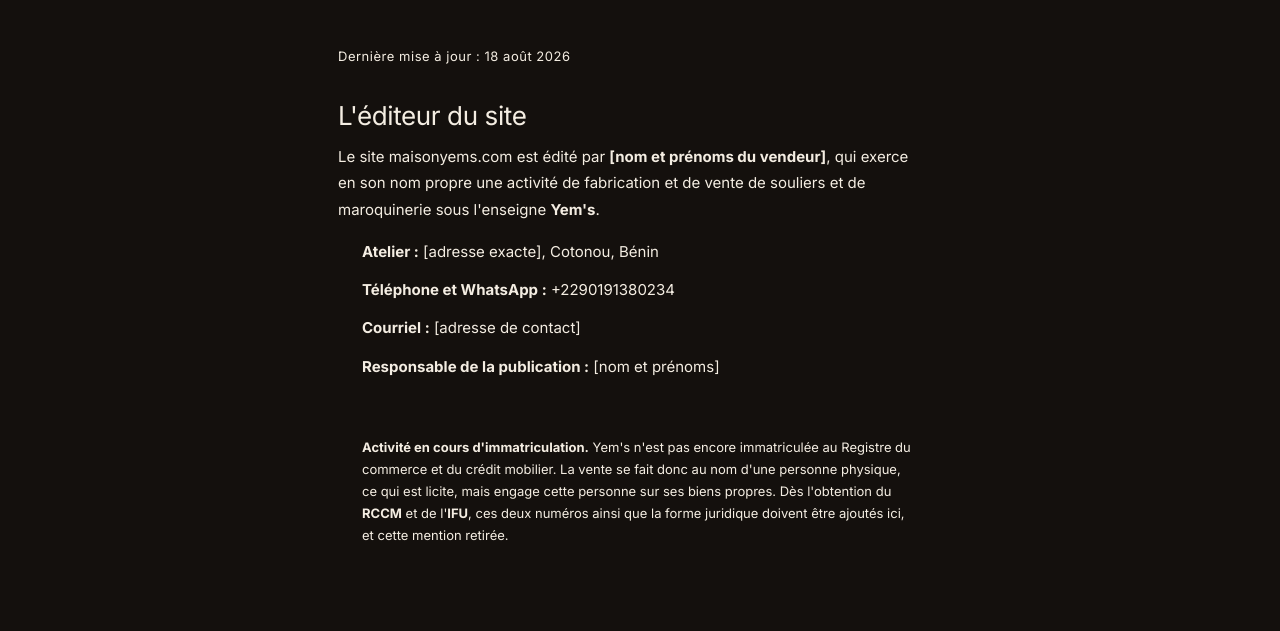
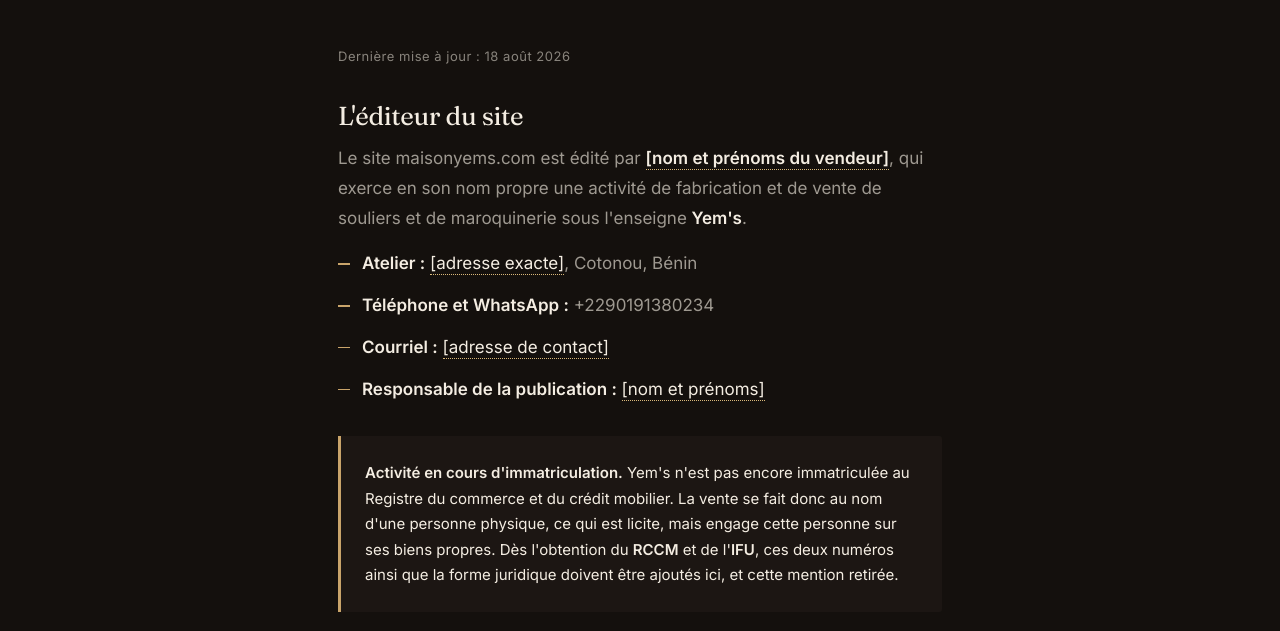
Before and after one commit to abou-arch/Site_ecommerce_Yem-s, a website: page mentions-legales.html in a window 1280 px wide. Shown: the part 270-901 px from the top of the page. Drawn offline with Linux system fonts and the light colour scheme.

Commit message:
Pieces en attente non commandables, feuille legale sur les vrais jetons

```diff
--- a/assets/css/legal.css
+++ b/assets/css/legal.css
@@ -2,34 +2,46 @@
    Yem's — Pages légales
 
    Un document juridique se lit mal par nature. Le seul levier honnête est la
-   typographie : une mesure courte, de l'air entre les blocs, et une hiérarchie
+   typographie : une mesure courte, de l'air entre les blocs, une hiérarchie
    qu'on saisit sans lire. Rien de décoratif ici.
+
+   Note d'écriture : la première version de cette feuille inventait des noms
+   de variables (--ink, --brass, --font-serif) et supposait un fond clair.
+   Le site est en fond espresso et ses jetons s'appellent --text, --brass-400,
+   --font-display. Les couleurs ne s'appliquaient donc pas et les contrastes
+   avaient été calculés contre le mauvais fond. Tout est repris ici sur les
+   jetons réels de base.css.
    =========================================================================== */
 
 .legal {
   margin-top: var(--sp-7);
-  /* Environ 68 caractères par ligne. Au-delà, l'œil perd la ligne suivante et
-     c'est exactement ce qui fait qu'on ne lit pas les CGV. */
+  /* Environ 68 caractères par ligne. Au-delà, l'œil rate la ligne suivante,
+     et c'est une des raisons pour lesquelles personne ne lit les CGV. */
   max-width: 68ch;
-  font-size: var(--fs-base);
+  font-size: var(--fs-md);
   line-height: 1.75;
+  color: var(--text-muted);
 }
 
+.legal strong { color: var(--text); font-weight: 600; }
+
 .legal h2 {
-  font-family: var(--font-serif);
+  font-family: var(--font-display);
   font-size: var(--fs-xl);
   font-weight: 400;
   line-height: 1.25;
+  color: var(--text);
   margin: var(--sp-8) 0 var(--sp-3);
-  /* Le filet reprend le point de sellier de la marque, en très discret : il
-     sépare les articles sans ajouter une ligne de plus à lire. */
+  /* Un filet sépare les articles sans ajouter une ligne à lire. */
   padding-top: var(--sp-5);
-  border-top: 1px solid color-mix(in srgb, var(--ink) 14%, transparent);
+  border-top: 1px solid var(--border);
 }
 
 .legal h2:first-of-type { border-top: 0; padding-top: 0; margin-top: var(--sp-6); }
 
 .legal p { margin: 0 0 var(--sp-4); }
+
+.legal a { color: var(--accent); }
 
 .legal__liste {
   list-style: none;
@@ -39,13 +51,10 @@
   gap: var(--sp-3);
 }
 
-.legal__liste li {
-  position: relative;
-  padding-left: var(--sp-5);
-}
+.legal__liste li { position: relative; padding-left: var(--sp-5); }
 
-/* Une puce en trait plutôt qu'un rond : c'est le même vocabulaire graphique
-   que la couture du reste du site. */
+/* Une puce en trait plutôt qu'un rond : même vocabulaire graphique que la
+   couture du reste du site. */
 .legal__liste li::before {
   content: "";
   position: absolute;
@@ -53,13 +62,12 @@
   top: .82em;
   width: 12px;
   height: 1.5px;
-  background: var(--brass);
-  opacity: .75;
+  background: var(--brass-400);
 }
 
 .legal__stamp {
   font-size: var(--fs-sm);
-  color: var(--ink-soft);
+  color: var(--text-subtle);
   letter-spacing: .04em;
 }
 
@@ -70,19 +78,26 @@
 .legal__note {
   margin: var(--sp-6) 0;
   padding: var(--sp-5);
-  border-left: 3px solid var(--brass);
+  border-left: 3px solid var(--brass-400);
   border-radius: 0 var(--radius-sm) var(--radius-sm) 0;
-  background: color-mix(in srgb, var(--brass) 9%, transparent);
-  font-size: var(--fs-sm);
+  background: var(--bg-elevated);
+  color: var(--text);
+  font-size: var(--fs-base);
   line-height: 1.7;
 }
 
-/* Champ que le client doit remplir. Souligné en pointillé pour qu'on ne le
-   confonde pas avec du texte définitif. */
+/* Champ que le client doit remplir. Pointillé pour qu'on ne le confonde pas
+   avec du texte définitif.
+
+   Sur fond espresso, c'est le laiton CLAIR qui porte : --brass-300 donne
+   9,4:1, largement au-dessus des 3:1 exigés d'un élément d'interface. Le
+   laiton sombre, lui, disparaîtrait complètement ici. La règle de la planche
+   d'identité s'applique à l'envers sur fond sombre, et c'est exactement le
+   genre de détail qu'on rate en copiant une feuille de style. */
 .legal__champ {
-  border-bottom: 1.5px dotted var(--brass);
+  border-bottom: 1.5px dotted var(--brass-300);
   padding-bottom: 1px;
-  color: var(--ink);
+  color: var(--text);
 }
 
 @media (max-width: 640px) {
--- a/mentions-legales.html
+++ b/mentions-legales.html
@@ -41,7 +41,7 @@
 <link rel="stylesheet" href="assets/css/home.css?v=45d64b6b">
 <link rel="stylesheet" href="assets/css/shop.css?v=49e59505">
 <link rel="stylesheet" href="assets/css/motion.css?v=b43e4720">
-<link rel="stylesheet" href="assets/css/legal.css?v=d06d0fa8">
+<link rel="stylesheet" href="assets/css/legal.css?v=4590e49a">
 
 <!-- Favicone : exactement le monogramme du site, sans adaptation. Le nouveau
      dessin n'a plus de perforations à boucher, il tient donc tel quel à 16 px.
```
Also changed, not shown: api/_lib/catalog.js (+19 -1 lines), cgv.html (+1 -1 lines), donnees-personnelles.html (+1 -1 lines).
